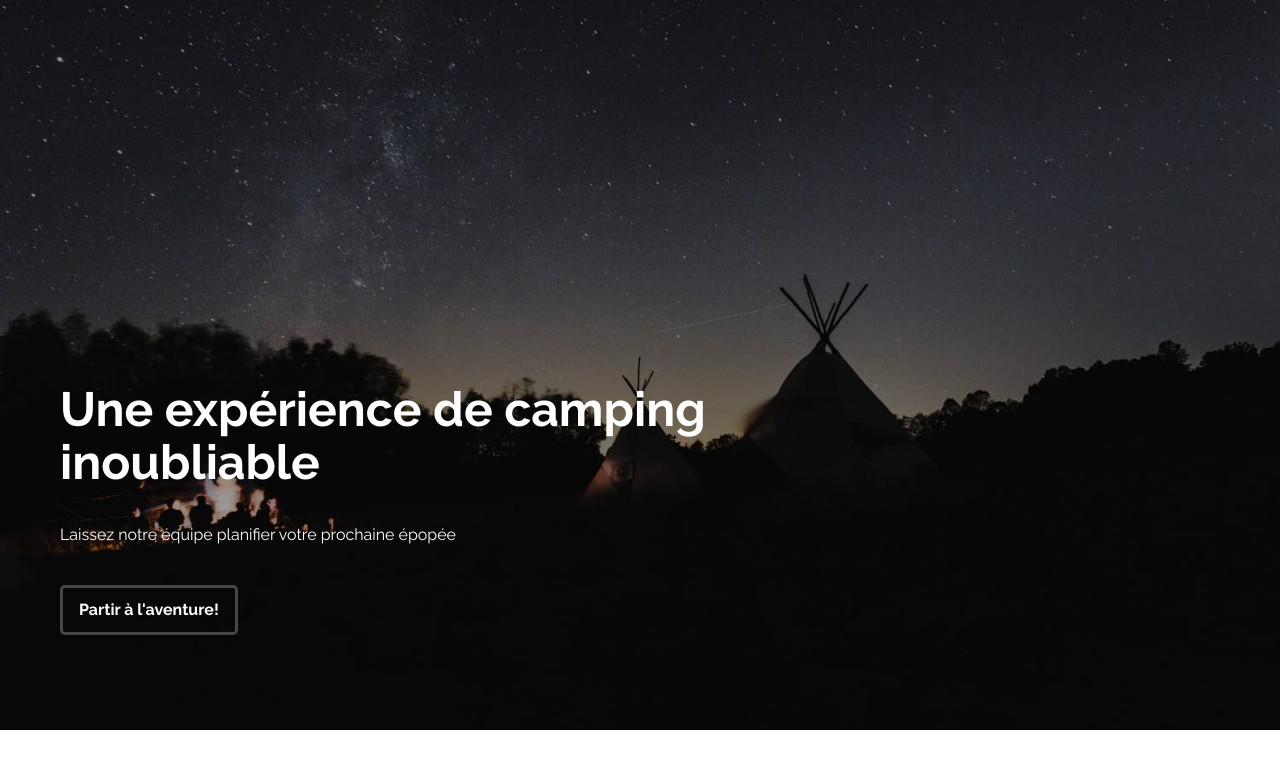
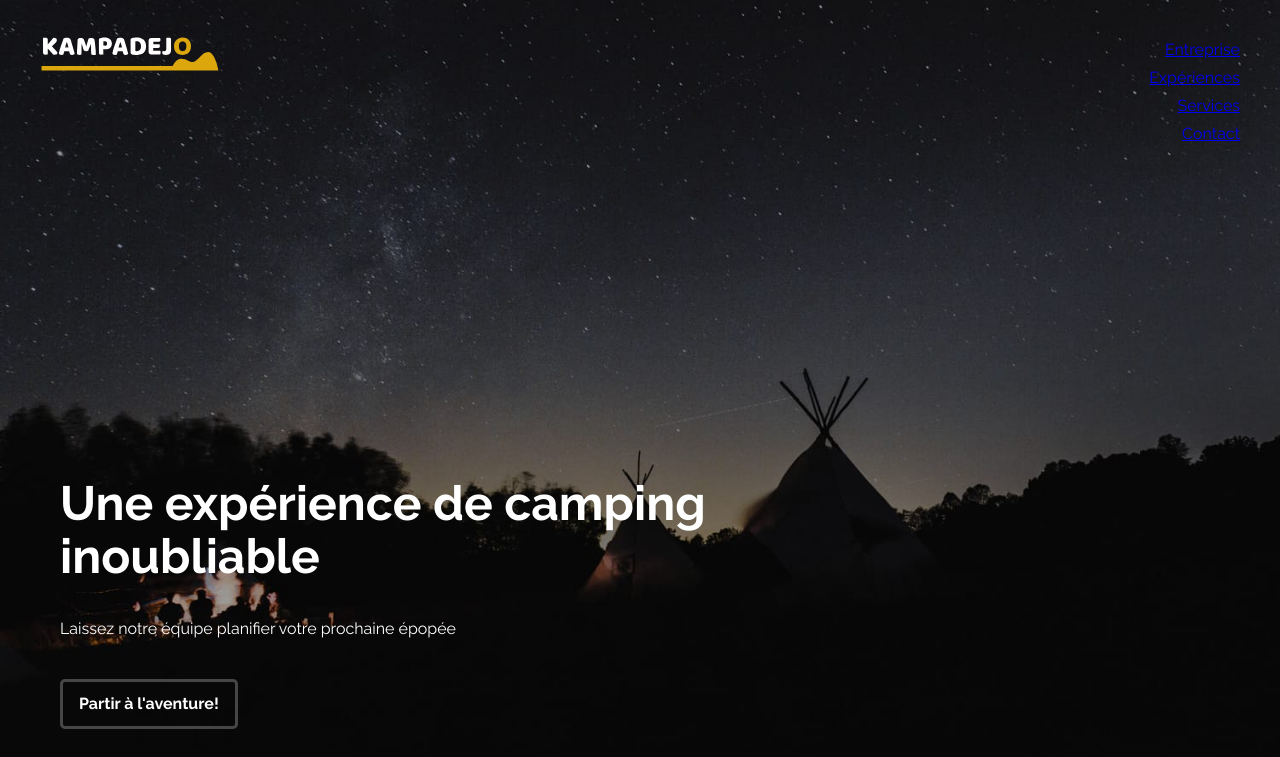
Before and after one commit to rose-gabrielle/tp4-kampadejo, a plain HTML site: page index.html in a window 1280 px wide. Shown: the top 757 px of the page. Drawn offline with Linux system fonts and the light colour scheme; a web font is replaced by a local one.

Commit message:
etape 1 en travail

```diff
--- a/assets/css/style.css
+++ b/assets/css/style.css
@@ -157,10 +157,21 @@ figcaption {
 }
 
 /* Menu principal */
-.logo {}
+.nav{
+    text-align: right;
+}
+.nav li{
+    list-style: none;
+}
+.logo {
+    float: left;
+    width: 150px;
+}
 
 @media (min-width: 700px) {
-    .logo {}
+    .logo {
+        width: 180px;
+    }
 }
 
 
--- a/index.html
+++ b/index.html
@@ -3,7 +3,7 @@
 
 <head>
     <meta charset="UTF-8">
-
+    <meta name="viewport" content="width=device-width, initial-scale=1.0" />
     <title>Kampadejo - Expériences de camping</title>
     <link rel="stylesheet" href="assets/css/style.css">
     <!-- Photos par Unsplash - https://unsplash.com/collections/315034/camping -->
@@ -11,12 +11,29 @@
 </head>
 
 <body>
+    <a href="#contenu" class="sauter screen-reader-only focusable">Allez au contenu</a>
     <!-- Lien Aller au contenu -->
-    <header class="entete">
+    <header class="entete" role="banner">
         <div class="conteneur">
             <!-- Menu principal -->
-
-
+            <nav class="nav nav--closed">
+                <a href="index.html" class="logo">
+                    <img src="assets/images/logo.svg" alt="accueil Kampadejo"></a>
+                    <ul>
+                        <li>
+                            <a href="#entreprise">Entreprise</a>
+                        </li>
+                        <li>
+                            <a href="#experiences">Expériences</a>
+                        </li>
+                        <li>
+                            <a href="#services">Services</a>
+                        </li>
+                        <li>
+                            <a href="#contact">Contact</a>
+                        </li>
+                    </ul>
+            </nav>
         </div>
         <div class="conteneur accroche">
             <div class="texte">
@@ -26,7 +43,7 @@
             </div>
         </div>
     </header>
-    <main>
+    <main role="main">
         <section class="entreprise conteneur rangee" id="entreprise">
             <div class="cols_7_de_12">
                 <h2 id="contenu">Notre entreprise</h2>
@@ -136,7 +153,7 @@
             </div>
         </section>
     </main>
-    <footer id="contact">
+    <footer id="contact" role="contentinfo">
         <div class="conteneur rangee">
             <div class="cols_4_de_12">
                 <h2>Nous joindre</h2>
```
